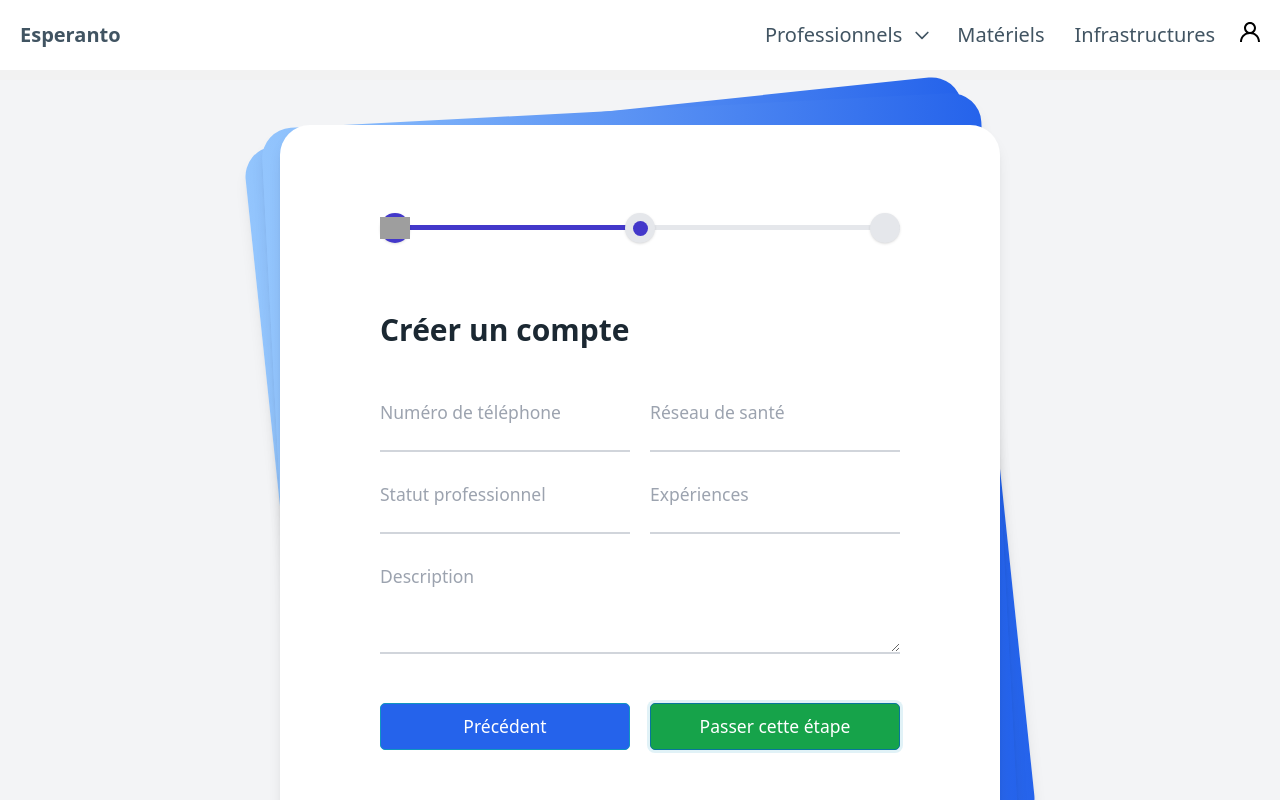
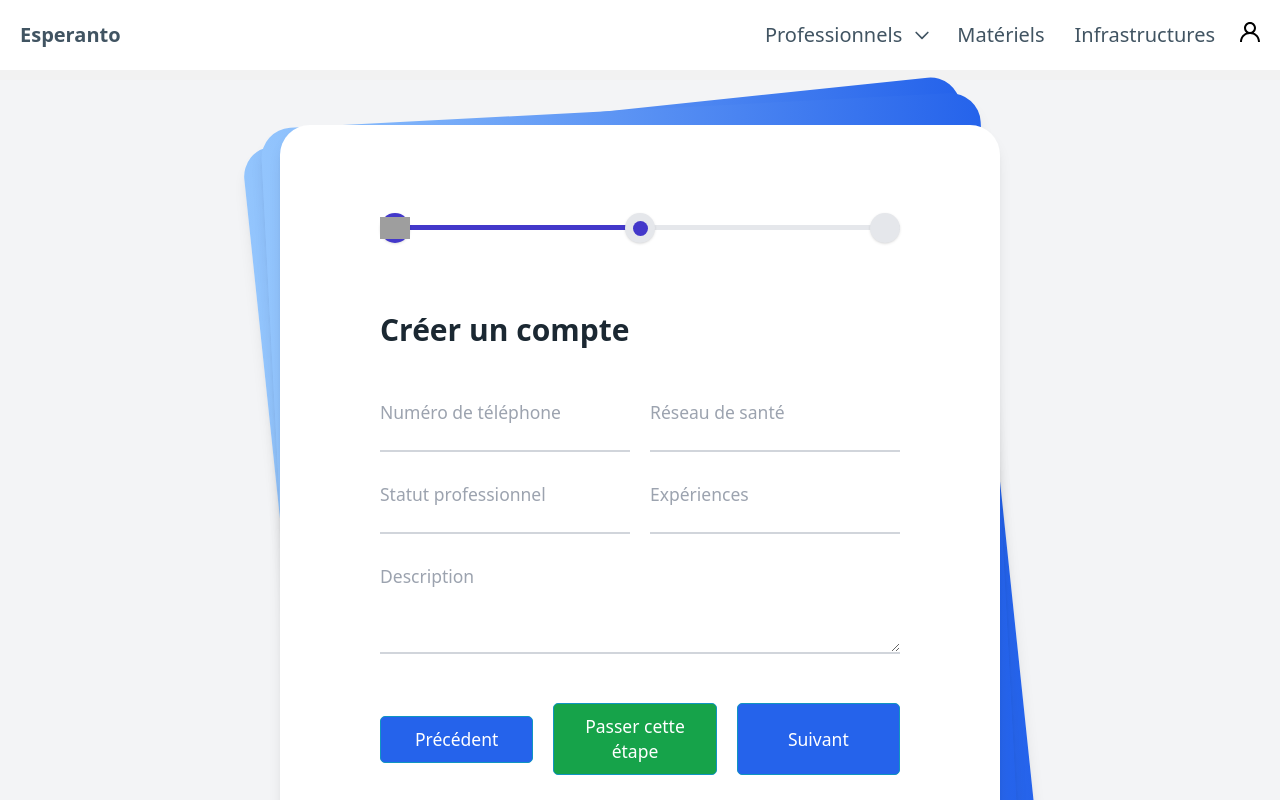
Before and after one commit to PaulGub/esperanto, a React (Vite) app in the folder front/: page /account in a window 1280 px wide. Both pictures are taken after a click on the button "Suivant". Built offline with nearby package versions, Linux system fonts and the light colour scheme; grey boxes are pictures that could not be loaded.

Commit message:
pass step button in account creation form

```diff
--- a/front/src/pages/AccountCreation.tsx
+++ b/front/src/pages/AccountCreation.tsx
@@ -68,7 +68,7 @@ export default function AccountCreation() {
       console.log(userData);
       createUser({
         variables: userData
-      }).then((userData) => {
+      }).then(() => {
         setMessage("Votre compte a bien été créé !");
       })
       .catch((error) => {
@@ -148,21 +148,19 @@ export default function AccountCreation() {
                   <div>{message}</div>
                 )}
                 <div className="pt-4 flex items-center space-x-4">
-                  {(currentStepIndex > 0 && currentStepIndex <= steps.length) ? (
-                    <button
-                      onClick={() => actionForm(Navigation.Previous)}
-                      className="bg-blue-600 hover:bg-blue-700 text-white py-2 px-4 rounded focus:outline-none focus:shadow-outline text-sm"
-                    >
-                      Précédent
-                    </button>
+                  {(currentStepIndex > 0 && currentStepIndex <= steps.length - 1) ? (
+                    <button onClick={() => actionForm(Navigation.Previous)} className="flex-1 bg-blue-600 hover:bg-blue-700 text-white py-2 px-4 rounded focus:outline-none focus:shadow-outline text-sm">Précédent</button>
                   ) : null}
                   {currentStepIndex < steps.length ?
                     currentStepIndex === steps.length - 1 ? (
-                      <button onClick={() => actionForm(Navigation.Next)} className="bg-blue-600 hover:bg-blue-700 text-white py-2 px-4 rounded focus:outline-none focus:shadow-outline text-sm">Créer le compte</button>
+                      <button onClick={() => actionForm(Navigation.Next)} className="flex-1 bg-blue-600 hover:bg-blue-700 text-white py-2 px-4 rounded focus:outline-none focus:shadow-outline text-sm">Créer le compte</button>
                     ) : steps[currentStepIndex].isOptional ? (
-                      <button onClick={() => actionForm(Navigation.Next)} className="bg-green-600 hover:bg-green-700 text-white py-2 px-4 rounded focus:outline-none focus:shadow-outline text-sm">Passer cette étape</button>
+                      <div className="w-2/3 flex gap-4">
+                        <button onClick={() => actionForm(Navigation.Next)} className="bg-green-600 hover:bg-green-700 text-white py-2 px-4 rounded focus:outline-none focus:shadow-outline text-sm">Passer cette étape</button>
+                        <button onClick={() => actionForm(Navigation.Next)} className="bg-blue-600 hover:bg-blue-700 text-white py-2 px-4 rounded focus:outline-none focus:shadow-outline text-sm">Suivant</button>
+                      </div>
                     ) : (
-                      <button onClick={() => actionForm(Navigation.Next)} className="bg-blue-600 hover:bg-blue-700 text-white py-2 px-4 rounded focus:outline-none focus:shadow-outline text-sm">Suivant</button>
+                      <button onClick={() => actionForm(Navigation.Next)} className="flex-1 bg-blue-600 hover:bg-blue-700 text-white py-2 px-4 rounded focus:outline-none focus:shadow-outline text-sm">Suivant</button>
                     )
                   : null}
                 </div>
```
